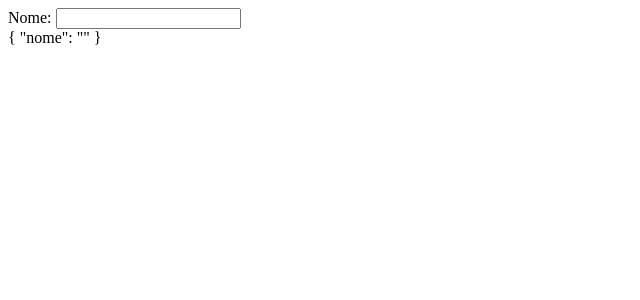
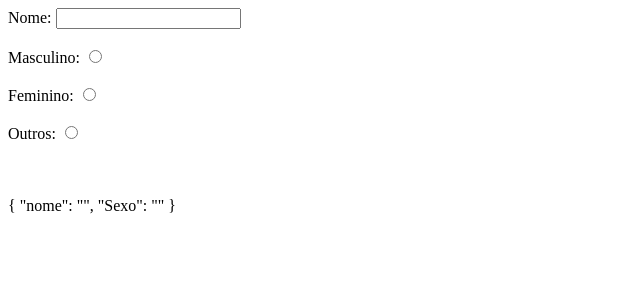
Before and after one commit to felipesrangel/angular_forms, an Angular app: page / in a window 1280 px wide. Shown: the top 300 px of the page, without its empty margins (0-640 px from the left). Built offline with nearby package versions, Linux system fonts and the light colour scheme.

Commit message:
criando form radio

```diff
--- a/src/app/forms/forms.component.html
+++ b/src/app/forms/forms.component.html
@@ -3,6 +3,36 @@
         Nome:
         <input type="text" name="nome" ngModel>
     </label>
+
+    <br>
+    <br>
+
+    <label >
+        Masculino:
+        <input type="radio" name="Sexo" value="Masculino" ngModel>
+    </label>
+
+    <br>
+    <br>
+
+    <label >
+        Feminino:
+        <input type="radio" name="Sexo" value="Feminino" ngModel>
+    </label>
+
+    <br>
+    <br>
+    <label >
+        Outros:
+        <input type="radio" name="Sexo" value="Outros" ngModel>
+    </label>
+
+    <br>
+    <br>
+
+
 </form>
 
+<br>
+<br>
 {{ form.value | json}}
```
